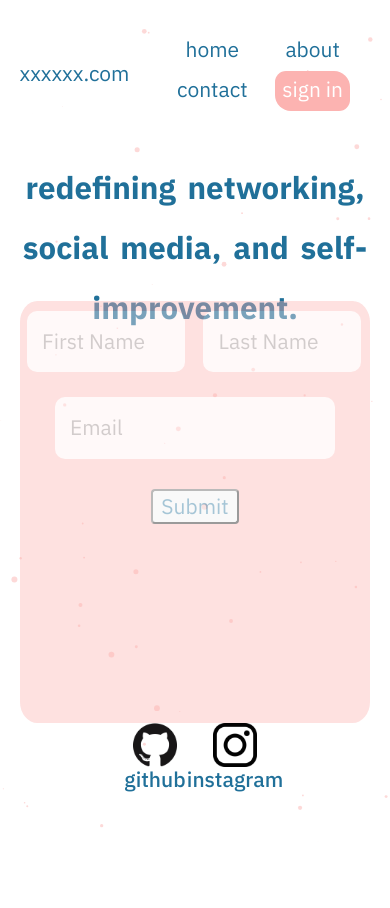
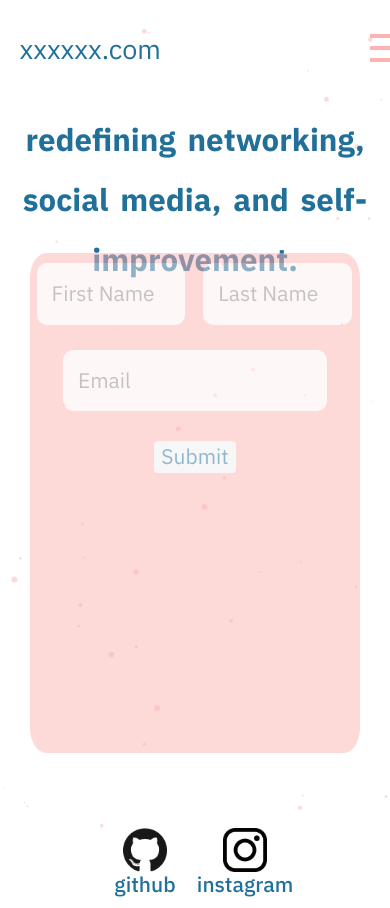
Before and after one commit to agod1373/upload, a plain HTML site: page index.html in a window 390 px wide. Before the commit the page ends 844 px from the top, so only its background shows below. Drawn offline with nearby package versions, Linux system fonts and the light colour scheme.

Commit message:
added mobile navigation optimization

```diff
--- a/css/style.css
+++ b/css/style.css
@@ -16,11 +16,6 @@
 
 #main {
   opacity: 0;
-}
-
-.temporary {
-  width: 100%;
-  display: none;
 }
 
 * {
@@ -44,7 +39,6 @@
 
 body {
   background-color: #c4a9a9;
-  width: 100%;
 }
 
 main {
@@ -53,57 +47,38 @@ main {
 }
 
 nav {
-  display: inline-flex;
-  justify-content: space-between;
+  display: flex;
   align-items: center;
-  box-sizing: border-box;
   width: 100%;
   padding: 30px 0px;
 }
 
 nav h1 {
-  flex-grow: 1;
   padding-left: 5%;
   color: #1f6f99;
   font-weight: 400;
   font-size: 2.1rem;
   line-height: 38px;
+  margin-right: auto;
 }
 
-
 nav ul {
-  padding-right: 5%;
-  box-sizing: border-box;
-  text-align: center;
+  margin-left: auto;
 }
 
 nav li {
-  flex-grow: 1;
+  display: inline-block;
   margin-left: 25px;
-  box-sizing: border-box;
   width: 10%;
+  min-width: 75px;
   height: 40px;
-  min-width: 75px;
-  display: inline-block;
-  color: #1f6f99;
-  font-weight: 400;
   font-size: 2.1rem;
   line-height: 38px;
-  text-align: center;
 }
 
 nav button {
-  flex-grow: 1;
-  margin-left: 25px;
-  box-sizing: border-box;
   padding: 0px 0px 2px 0px;
-  width: 10%;
-  height: 40px;
-  min-width: 75px;
-  display: inline-block;
-  font-weight: 400;
-  font-size: 2.1rem;
-  text-align: center;
+  width: 75px;
   color: white;
   border: none;
   border-radius: 11px 16px;
@@ -119,17 +94,11 @@ nav button:hover {
 }
 
 main {
-  display: inline-flex;
-  width: 100%;
-  flex-wrap: wrap;
+  display: grid;
 }
 
 .intro {
-  display: inline-flex;
-  flex-wrap: wrap;
-  width: 100%;
   height: 100px;
-  box-shadow: 5px;
 }
 
 @media screen and (min-width: 601px) {
@@ -139,6 +108,17 @@ main {
     font-weight: 700;
     font-size: 6rem;
     text-align: center;
+  }
+  #quick-register {
+    display: flex;
+    flex-wrap: wrap;
+    margin: 50px auto;
+    min-width: 330px;
+    max-width: 330px;
+    min-height: 500px;
+  }
+  .nav-bar {
+    display: none;
   }
 }
 
@@ -151,30 +131,72 @@ main {
     font-size: 5rem;
     text-align: center;
   }
+  #quick-register {
+    display: flex;
+    flex-wrap: wrap;
+    margin: 50px auto;
+    min-width: 330px;
+    max-width: 330px;
+    min-height: 500px;
+  }
+  nav {
+    display: flex;
+    flex-direction: column;
+  }
+  .nav-bar {
+    position: fixed;
+    display: flex;
+    flex-direction: column;
+    cursor: pointer;
+    margin-left: 380px;
+    padding-bottom: 7px;
+  }
+  .line {
+    width: 30px;
+    height: 4px;
+    background-color: #fcb3b1;
+    margin: 4px;
+  }
+  nav h1 {
+    padding-right: 10%;
+    font-size: 2.7rem;
+  }
+  nav ul {
+    position: fixed;
+    z-index: -10;
+    top: 50px;
+    display: none;
+    flex-direction: column;
+    align-items: center;
+    height: 100vh;
+    width: 100%;
+  }
+  nav li {
+    width: 100%;
+    font-size: 3rem;
+    margin: 50px auto;
+  }
+  nav li button {
+    padding-left: 7px;
+    width: 100px;
+    display: flex;
+    margin: 0px auto;
+    height: 45px;
+    font-size: 3rem;
+  }
 }
 
 
-#quick-register {
-  box-sizing: border-box;
-  display: flex;
-  flex-wrap: wrap;
-  margin: 0 auto;
-  margin-top: 50px;
-  min-width: 350px;
-  max-width: 350px;
-  min-height: 50vh;
-}
+
+
+
 
 #register-background {
-  opacity: 0.4;
+  opacity: 0.5;
   border-radius: 5%;
-  border-top: 25px;
-  border-bottom: 25px;
   background-color: #fcb3b1;
-  margin: 0 auto;
   width: 100%;
   height: inherit;
-  margin: 0px auto;
 }
 
 .quick-register-form {
@@ -209,15 +231,23 @@ main {
   margin: 15px 37.5%;
   width: 25%;
   border-radius: 4px;
+  border: none;
 }
 
 
 
+/*FOOTER*/
+footer {
+  display: inline-flex;
+  width: 100vw;
+}
 
-footer {
-  display: grid;
-  grid-template-columns: 80px 80px;
-  margin: 0px auto;
+.socials {
+  display: inline-flex;
+  width: 20vw;
+  min-width: 200px;
+  margin: 25px auto 0px auto;
+  justify-content: space-around;
 }
 
 .icon {
--- a/index.html
+++ b/index.html
@@ -14,11 +14,16 @@
     <main id="main">
       <nav>
         <h1 id="xxx">xxxxxx.com</h1>
-        <ul class="nav-ul">
+        <div id="nav-bar" class="nav-bar">
+          <div class="line"></div>
+          <div class="line"></div>
+          <div class="line"></div>
+        </div>
+        <ul id="nav-ul" class="nav-ul">
           <a href="index.html"><li id="nav-home">home</li></a>
           <a href="about.html"><li id="nav-about">about</li></a>
           <a href="contact.html"><li id="nav-contact">contact</li></a>
-          <button id="sign-in">sign in</button>
+          <li><button id="sign-in">sign in</button><li>
         </ul>
       </nav>
       <section class="intro">
@@ -40,6 +45,7 @@
 
 
       <footer>
+        <section class="socials">
         <section class="icon" id="github">
           <a href="https://github.com/agod1373/upload" target="_blank"><img id="github-social" class="social-icon" class="social-footer" src="images/icons/github.png"></a>
           <a href="https://github.com/agod1373/upload" target="_blank"><h3>github</h3></a>
@@ -47,6 +53,7 @@
         <section class="icon" id="instagram">
           <a href="https://github.com/agod1373/upload" target="_blank"><img id="instagram-social" class="social-icon" class="social-footer" src="images/icons/instagram.png"></a>
           <a href="https://github.com/agod1373/upload" target="_blank"><h3>instagram</h3></a>
+        </section>
         </section>
       </footer>
 
--- a/js/main.js
+++ b/js/main.js
@@ -132,7 +132,7 @@ function dropTrans(){
   tl
   .add({
     delay: 1000,
-    translateX: halfWidth,
+    translateX: (halfWidth+25),
     easing: 'easeOutQuad',
     duration: 700
   })
@@ -162,7 +162,23 @@ dropTrans();
 
 
 
+let navButton = document.getElementById("nav-bar");
+let navUl = document.getElementById("nav-ul");
 
+function displayNav() {
+  if (navUl.style.display === 'none'){
+    navUl.style.display = "flex";
+    navUl.style.zIndex = "10";
+    navUl.style.position = "static";
+  } else {
+    navUl.style.display = "none";
+    navUl.style.zIndex = "-100";
+    navUl.style.position = "fixed";
+  }
+
+}
+
+navButton.addEventListener('click', displayNav, false);
 
 
 
```
